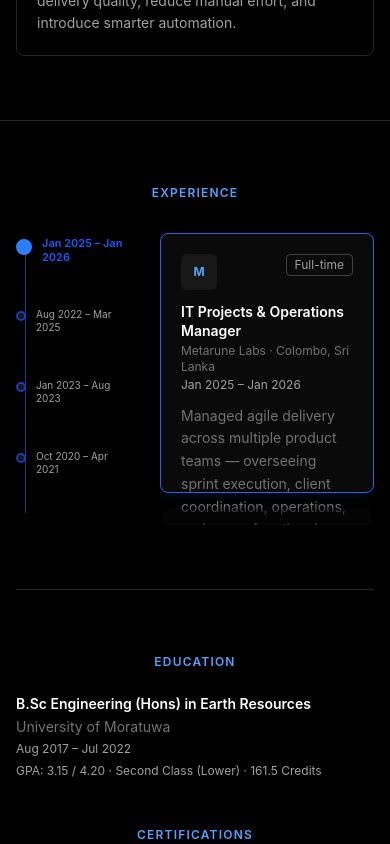
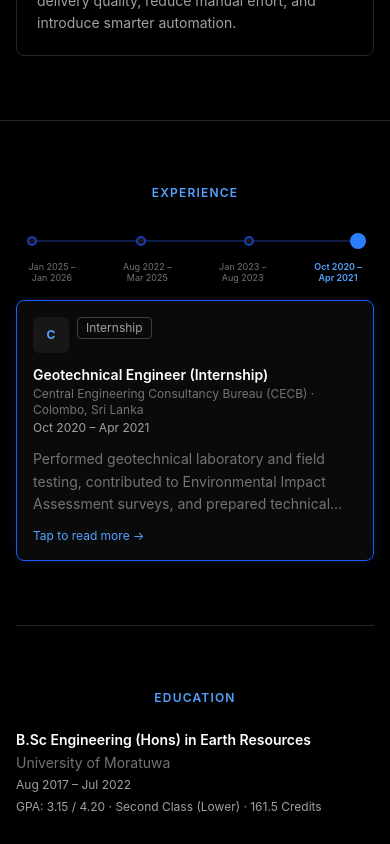
Before and after one commit to kgmanojranga/portfolio-anushika, a React (Vite) app: page / in a window 390 px wide. Shown: the part 1800-2644 px from the top of the page. Built offline with nearby package versions, Linux system fonts and the light colour scheme.

Commit message:
fix: Experience timeline issue fix and navbar menu style improvement

```diff
--- a/src/components/home/Experience.tsx
+++ b/src/components/home/Experience.tsx
@@ -12,11 +12,115 @@ const typeBadge: Record<NonNullable<WorkExperience['type']>, string> = {
   contract: 'Contract',
 };
 
-const CARD_HEIGHT = 260;
+const CARD_HEIGHT = 300;
 const PEEK = 32;
+
+// ── Modal ────────────────────────────────────────────────────────────────────
+
+interface ModalProps {
+  job: WorkExperience;
+  onClose: () => void;
+}
+
+const Modal = ({ job, onClose }: ModalProps) => {
+  const overlayRef = useRef<HTMLDivElement>(null);
+
+  // Close on outside click
+  const handleOverlayClick = (e: React.MouseEvent<HTMLDivElement>) => {
+    if (e.target === overlayRef.current) onClose();
+  };
+
+  // Close on Escape
+  useEffect(() => {
+    const onKey = (e: KeyboardEvent) => { if (e.key === 'Escape') onClose(); };
+    document.addEventListener('keydown', onKey);
+    return () => document.removeEventListener('keydown', onKey);
+  }, [onClose]);
+
+  // Lock body scroll while open
+  useEffect(() => {
+    document.body.style.overflow = 'hidden';
+    return () => { document.body.style.overflow = ''; };
+  }, []);
+
+  return (
+    <div
+      ref={overlayRef}
+      onClick={handleOverlayClick}
+      className="fixed inset-0 z-50 flex items-center justify-center bg-black/60 backdrop-blur-sm p-5"
+    >
+      <div className="relative w-full max-w-lg bg-neutral-950 border border-neutral-800 rounded-2xl overflow-y-auto max-h-[90dvh] shadow-[0_8px_48px_0_rgb(0,0,0/0.7)]">
+        {/* Close button */}
+        <button
+          onClick={onClose}
+          className="absolute top-5 right-5 w-9 h-9 flex items-center justify-center rounded-md text-neutral-400 hover:text-white hover:bg-neutral-800 transition-colors"
+          aria-label="Close"
+        >
+          <svg className="w-4 h-4" fill="none" stroke="currentColor" strokeWidth="2" strokeLinecap="round" strokeLinejoin="round" viewBox="0 0 24 24">
+            <path d="M18 6L6 18M6 6l12 12" />
+          </svg>
+        </button>
+
+        <div className="p-6 flex flex-col gap-5">
+          {/* Header */}
+          <div className="flex items-start gap-4 pr-8">
+            <div className="w-10 h-10 rounded-md bg-neutral-900 flex items-center justify-center shrink-0">
+              <span className="text-sm font-bold text-blue-400">
+                {job.company.charAt(0)}
+              </span>
+            </div>
+            <div className="flex flex-col gap-0.5">
+              <h3 className="text-base font-semibold text-white leading-snug">
+                {job.role}
+              </h3>
+              <p className="text-sm text-neutral-400">
+                {job.company} · {job.location}
+              </p>
+              <div className="flex items-center gap-2 mt-1">
+                <span className="text-xs text-neutral-500">{job.period}</span>
+                {job.type && (
+                  <span className="text-xs text-neutral-400 border border-neutral-700 rounded px-2 py-0.5">
+                    {typeBadge[job.type]}
+                  </span>
+                )}
+              </div>
+            </div>
+          </div>
+
+          {/* Description */}
+          <p className="text-sm text-neutral-400 leading-relaxed">
+            {job.description}
+          </p>
+
+          {/* Tools */}
+          {job.tools && job.tools.length > 0 && (
+            <div className="flex flex-col gap-2">
+              <p className="text-xs font-semibold uppercase tracking-widest text-blue-400">
+                Tools
+              </p>
+              <div className="flex flex-wrap gap-1.5">
+                {job.tools.map(tool => (
+                  <span
+                    key={tool}
+                    className="text-xs text-neutral-400 bg-neutral-900 rounded px-2 py-0.5"
+                  >
+                    {tool}
+                  </span>
+                ))}
+              </div>
+            </div>
+          )}
+        </div>
+      </div>
+    </div>
+  );
+};
+
+// ── Main component ────────────────────────────────────────────────────────────
 
 const Experience = ({ experience }: ExperienceProps) => {
   const [activeIndex, setActiveIndex] = useState(0);
+  const [modalJob, setModalJob] = useState<WorkExperience | null>(null);
   const cardRefs = useRef<(HTMLDivElement | null)[]>([]);
   const scrollRef = useRef<HTMLDivElement>(null);
 
@@ -35,7 +139,6 @@ const Experience = ({ experience }: ExperienceProps) => {
         },
         {
           root: container,
-          // fire when 60% of the card is visible inside the container
           threshold: 0.6,
         }
       );
@@ -60,12 +163,8 @@ const Experience = ({ experience }: ExperienceProps) => {
     const scrollingDown = e.deltaY > 0;
     const scrollingUp = e.deltaY < 0;
 
-    if ((scrollingDown && atBottom) || (scrollingUp && atTop)) {
-      // at boundary — let the page scroll naturally
-      return;
-    }
+    if ((scrollingDown && atBottom) || (scrollingUp && atTop)) return;
 
-    // otherwise consume the event and scroll the inner container
     e.preventDefault();
     container.scrollBy({ top: e.deltaY, behavior: 'smooth' });
   }, []);
@@ -73,7 +172,6 @@ const Experience = ({ experience }: ExperienceProps) => {
   useEffect(() => {
     const container = scrollRef.current;
     if (!container) return;
-    // passive: false required so preventDefault() works
     container.addEventListener('wheel', handleWheel, { passive: false });
     return () => container.removeEventListener('wheel', handleWheel);
   }, [handleWheel]);
@@ -82,7 +180,6 @@ const Experience = ({ experience }: ExperienceProps) => {
     const container = scrollRef.current;
     const card = cardRefs.current[index];
     if (!container || !card) return;
-    // scroll so the card top lands at container top
     container.scrollTo({ top: card.offsetTop, behavior: 'smooth' });
   };
 
@@ -92,12 +189,106 @@ const Experience = ({ experience }: ExperienceProps) => {
         Experience
       </h2>
 
-      <div className="flex gap-8" style={{ height: CARD_HEIGHT + PEEK }}>
-        {/* ── Timeline ── */}
+      {/* ── Mobile layout (< sm) ── */}
+      <div className="sm:hidden flex flex-col gap-4">
+        {/* Horizontal dot timeline */}
+        <div className="flex flex-col gap-3">
+          {/* Dot row with track */}
+          <div className="relative flex items-center justify-between px-2">
+            {/* track — runs only through the dot row */}
+            <div className="absolute left-4 right-4 top-1/2 -translate-y-1/2 h-px bg-blue-900" />
+            {experience.map((_job, i) => {
+              const isActive = i === activeIndex;
+              return (
+                <button
+                  key={i}
+                  onClick={() => setActiveIndex(i)}
+                  className="relative flex items-center justify-center group"
+                  style={{ minWidth: '1rem' }}
+                >
+                  <div
+                    className={`rounded-full border-2 transition-all duration-300 ${
+                      isActive
+                        ? 'w-4 h-4 bg-blue-500 border-blue-500'
+                        : 'w-2.5 h-2.5 bg-neutral-900 border-blue-800 group-hover:border-blue-500'
+                    }`}
+                  />
+                </button>
+              );
+            })}
+          </div>
+          {/* Label row — sits below the track with clear separation */}
+          <div className="flex items-start justify-between px-2">
+            {experience.map((job, i) => {
+              const isActive = i === activeIndex;
+              return (
+                <button
+                  key={i}
+                  onClick={() => setActiveIndex(i)}
+                  className="flex items-center justify-center group"
+                  style={{ minWidth: '1rem' }}
+                >
+                  <span
+                    className={`text-[9px] leading-tight transition-all duration-300 max-w-[56px] text-center ${
+                      isActive
+                        ? 'font-semibold text-blue-400'
+                        : 'text-neutral-500 group-hover:text-blue-400'
+                    }`}
+                  >
+                    {job.period}
+                  </span>
+                </button>
+              );
+            })}
+          </div>
+        </div>
+
+        {/* Active card — tappable to open modal */}
+        {experience[activeIndex] && (() => {
+          const job = experience[activeIndex];
+          return (
+            <button
+              onClick={() => setModalJob(job)}
+              className="text-left w-full border border-blue-600 rounded-lg p-4 flex flex-col gap-3 bg-neutral-950"
+              style={{ boxShadow: '0 1px 12px 0 rgb(37 99 235 / 0.15)' }}
+            >
+              <div className="flex items-start justify-between gap-2">
+                <div className="w-9 h-9 rounded-md bg-neutral-900 flex items-center justify-center shrink-0">
+                  <span className="text-xs font-bold text-blue-400">
+                    {job.company.charAt(0)}
+                  </span>
+                </div>
+                {job.type && (
+                  <span className="text-xs text-neutral-400 border border-neutral-700 rounded px-2 py-0.5 shrink-0">
+                    {typeBadge[job.type]}
+                  </span>
+                )}
+              </div>
+              <div className="flex flex-col gap-0.5">
+                <h3 className="text-sm font-semibold text-white leading-snug">
+                  {job.role}
+                </h3>
+                <p className="text-xs text-neutral-500">
+                  {job.company} · {job.location}
+                </p>
+                <p className="text-xs text-neutral-400">{job.period}</p>
+              </div>
+              <p className="text-sm text-neutral-500 leading-relaxed line-clamp-3">
+                {job.description}
+              </p>
+              <span className="text-xs text-blue-400 mt-auto">
+                Tap to read more →
+              </span>
+            </button>
+          );
+        })()}
+      </div>
+
+      {/* ── Desktop layout (sm+) ── */}
+      <div className="hidden sm:flex gap-8" style={{ height: CARD_HEIGHT + PEEK }}>
+        {/* Timeline */}
         <div className="relative flex flex-col w-28 shrink-0 py-1">
-          {/* track */}
           <div className="absolute left-[9px] top-3 bottom-3 w-px bg-blue-900" />
-
           {experience.map((job, i) => {
             const isActive = i === activeIndex;
             return (
@@ -106,7 +297,6 @@ const Experience = ({ experience }: ExperienceProps) => {
                 onClick={() => scrollToCard(i)}
                 className="relative flex items-start gap-2.5 flex-1 text-left group"
               >
-                {/* dot */}
                 <div
                   className={`mt-0.5 shrink-0 rounded-full border-2 transition-all duration-300 ${
                     isActive
@@ -114,7 +304,6 @@ const Experience = ({ experience }: ExperienceProps) => {
                       : 'w-2.5 h-2.5 bg-neutral-900 border-blue-800 mt-[3px] group-hover:border-blue-500'
                   }`}
                 />
-                {/* label */}
                 <span
                   className={`leading-tight transition-all duration-300 ${
                     isActive
@@ -129,14 +318,11 @@ const Experience = ({ experience }: ExperienceProps) => {
           })}
         </div>
 
-        {/* ── Scrollable cards ── */}
+        {/* Scrollable cards */}
         <div
           ref={scrollRef}
           className="relative flex-1 overflow-y-scroll"
-          style={{
-            scrollbarWidth: 'none',
-            scrollSnapType: 'y mandatory',
-          }}
+          style={{ scrollbarWidth: 'none', scrollSnapType: 'y mandatory' }}
         >
           {experience.map((job, i) => {
             const isActive = i === activeIndex;
@@ -145,19 +331,16 @@ const Experience = ({ experience }: ExperienceProps) => {
             return (
               <div
                 key={`${job.company}-${job.period}`}
-                ref={el => {
-                  cardRefs.current[i] = el;
-                }}
+                ref={el => { cardRefs.current[i] = el; }}
                 style={{
                   height: CARD_HEIGHT,
                   scrollSnapAlign: 'start',
                   scrollSnapStop: 'always',
-                  // peek effect: next card peeks from behind current
-                  paddingBottom: isNext ? 0 : 0,
                 }}
               >
-                <div
-                  className="h-full border rounded-lg p-5 flex flex-col gap-3 transition-all duration-400"
+                <button
+                  onClick={() => isActive && setModalJob(job)}
+                  className="h-full w-full border rounded-lg p-5 flex flex-col gap-3 overflow-hidden text-left transition-all duration-400 cursor-pointer"
                   style={{
                     opacity: isActive ? 1 : isNext ? 0.5 : 0.3,
                     filter: isActive ? 'none' : 'blur(1px)',
@@ -169,9 +352,7 @@ const Experience = ({ experience }: ExperienceProps) => {
                     transformOrigin: 'top center',
                     borderColor: isActive ? 'rgb(37 99 235)' : 'rgb(23 23 23)',
                     backgroundColor: isActive ? 'rgb(10 10 10)' : 'rgb(9 9 9)',
-                    boxShadow: isActive
-                      ? '0 1px 12px 0 rgb(37 99 235 / 0.15)'
-                      : 'none',
+                    boxShadow: isActive ? '0 1px 12px 0 rgb(37 99 235 / 0.15)' : 'none',
                     pointerEvents: isActive ? 'auto' : 'none',
                   }}
                 >
@@ -198,13 +379,18 @@ const Experience = ({ experience }: ExperienceProps) => {
                     <p className="text-xs text-neutral-400">{job.period}</p>
                   </div>
 
-                  <p className="text-sm text-neutral-500 leading-relaxed">
+                  <p className="text-sm text-neutral-500 leading-relaxed line-clamp-3">
                     {job.description}
                   </p>
 
-                  {job.tools && job.tools.length > 0 && (
-                    <div className="flex flex-wrap gap-1.5 mt-auto pt-1">
-                      {job.tools.map(tool => (
+                  {isActive && (
+                    <span className="text-xs text-blue-400 mt-auto">
+                      Click to read more →
+                    </span>
+                  )}
+
+                  <div className="hidden sm:flex flex-wrap gap-1.5 mt-auto pt-1">
+                    {job.tools?.map(tool => (
                       <span
                         key={tool}
                         className="text-xs text-neutral-400 bg-neutral-900 rounded px-2 py-0.5"
@@ -213,13 +399,17 @@ const Experience = ({ experience }: ExperienceProps) => {
                       </span>
                     ))}
                   </div>
-                  )}
-                </div>
+                </button>
               </div>
             );
           })}
         </div>
       </div>
+
+      {/* ── Modal ── */}
+      {modalJob && (
+        <Modal job={modalJob} onClose={() => setModalJob(null)} />
+      )}
     </section>
   );
 };
```
Also changed, not shown: src/components/layout/Navbar.tsx (+9 -6 lines). Lines whose indentation alone changed are shown as unchanged.
